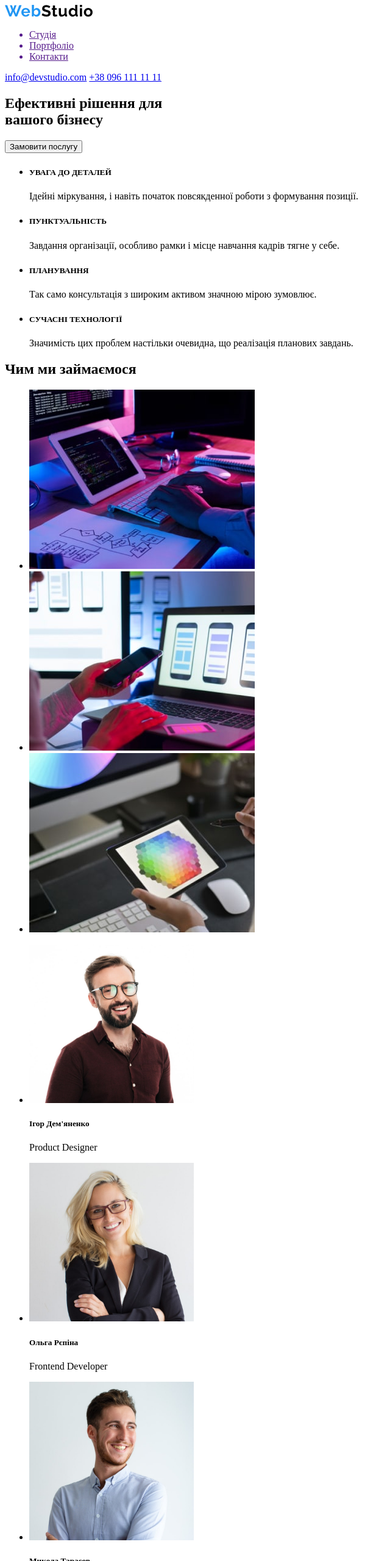
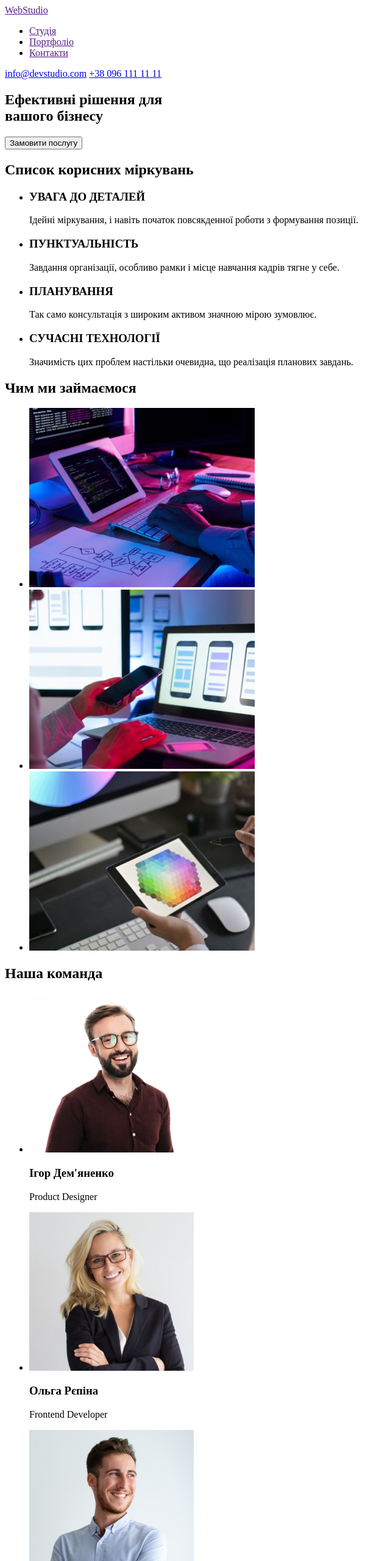
Before and after one commit to VitalyNelyub/goit-markup-hw-01, a plain HTML site: page index.html in a window 1280 px wide. Shown: the top 2560 px of the page at 61% size, without its empty margins (0-640 px from the left). Drawn offline with Linux system fonts and the light colour scheme.

Commit message:
віправлені помилки розмітки

```diff
--- a/index.html
+++ b/index.html
@@ -1,20 +1,26 @@
 <!DOCTYPE html>
-<html lang="ua">
+<html lang="uk">
 <head>
     <meta charset="UTF-8">
     <meta http-equiv="X-UA-Compatible" content="IE=edge">
     <meta name="viewport" content="width=device-width, initial-scale=1.0">
-    <title>Document</title>
+    <title>Студія</title>
 </head>
 <body>
-    <!--Шапка сайту-->
+<!--Шапка сайту-->
     <header>
-        <a href=""><img src="./imeges/webtudio-logo.png" alt="логотип компанії"></a>
+        <a href="">WebStudio</a>
         <nav>
             <ul>
-                <a href=""><li a href="">Студія</li></a>
-                <a href=""> <li a href="">Портфоліо</li></a>
-                <a href=""><li a href="">Контакти</li></a>
+                <li>
+                    <a href="">Студія</a>
+                </li>
+                <li>
+                    <a href="">Портфоліо</a>
+                </li>
+                <li>
+                    <a href="">Контакти</a>
+                </li>
             </ul>
         </nav>
         <a href="mailto:info@devstudio.com">info@devstudio.com</a>
@@ -24,72 +30,70 @@
     <main>
     <section>
         <h1>Ефективні рішення для <br> вашого бізнесу</h1>
-        <button a href="">Замовити послугу</button>
+        <button type="button">Замовити послугу</button>
     </section>
-    <!--Список-->
+<!--Список корисних міркувань-->
     <section>
+        <h2>Список корисних міркувань</h2>
         <ul>
             <li>
-                <h5>УВАГА ДО ДЕТАЛЕЙ</h5>
+                <h3>УВАГА ДО ДЕТАЛЕЙ</h3>
                 <p>Ідейні міркування, і навіть початок повсякденної роботи з формування позиції.</p>
             </li>
             <li>
-                <h5>ПУНКТУАЛЬНІСТЬ</h5>
+                <h3>ПУНКТУАЛЬНІСТЬ</h3>
                 <p>Завдання організації, особливо рамки і місце навчання кадрів тягне у себе.</p>
             </li>
             <li>
-                <h5>ПЛАНУВАННЯ</h5>
+                <h3>ПЛАНУВАННЯ</h3>
                 <p>Так само консультація з широким активом значною мірою зумовлює.</p>
             </li>
             <li>
-                <h5>СУЧАСНІ ТЕХНОЛОГІЇ</h5>
+                <h3>СУЧАСНІ ТЕХНОЛОГІЇ</h3>
                 <p>Значимість цих проблем настільки очевидна, що реалізація планових завдань.</p>
             </li>
         </ul>
     </section>
-    <!--Чим ми займаємося-->
+<!--Чим ми займаємося-->
     <section>
         <h2>Чим ми займаємося</h2>
         <ul>
-            <li><img src="./imeges/box 1-min.jpg" alt="верстка" width="370" height="294"></li>
-            <li><img src="./imeges/box 2-min.jpg" alt="розробка мобільного додатку" width="370" height="294"></li>
-            <li><img src="./imeges/box 3-min.jpg" alt="стилізація сайту" width="370" height="294"></li>
+            <li><img src="./imeges/box-1-min.jpg" alt="верстка" width="370" height="294"></li>
+            <li><img src="./imeges/box-2-min.jpg" alt="розробка мобільного додатку" width="370" height="294"></li>
+            <li><img src="./imeges/box-3-min.jpg" alt="стилізація сайту" width="370" height="294"></li>
         </ul>
     </section>
-    <!--Наша команда-->
+<!--Наша команда-->
     <section>
+        <h2>Наша команда</h2>
         <ul>
             <li>
                 <img src="./imeges/team-card-1-min.jpg" alt="фото члена команди" width="270">
-                    <h5>Ігор Дем'яненко</h5>
+                    <h3>Ігор Дем'яненко</h3>
                         <p lang="en">Product Designer</p>
-                </img>
             </li>
             <li>
                 <img src="./imeges/team-card-2-min.jpg" alt="фото члена команди" width="270">
-                    <h5>Ольга Рєпіна</h5>
+                    <h3>Ольга Рєпіна</h3>
                         <p lang="en">Frontend Developer</p>
-                </img>
             </li>
             <li>
                 <img src="./imeges/team-card-3-min.jpg" alt="фото члена команди" width="270">
-                    <h5>Микола Тарасов</h5>
+                    <h3>Микола Тарасов</h3>
                         <p lang="en">Marketing</p>
-                </img>
             </li>
             <li>
                 <img src="./imeges/team-card-4-min.jpg" alt="фото члена команди" width="270">
-                    <h5>Михайло Єрмаков</h5>
+                    <h3>Михайло Єрмаков</h3>
                         <p lang="en">UI Designer</p>
-                </img>
             </li>
         </ul>
     </section>
     </main>
-    <!--Підвал-->
+<!--Підвал-->
     <footer>
         <section>
-            <a href=""><img src="./imeges/webstudio-footer.png" alt="логотип компанії"></a>
+            <a href="">WebStudio</a>
             <address>
                 <p>м. Київ, пр-т Лесі Українки, 26</p>
                 <p>info@devstudio.com</p>
```
Also changed, not shown: imeges/box-1-min.jpg (renamed from imeges/box 1-min.jpg), imeges/box-2-min.jpg (renamed from imeges/box 2-min.jpg), imeges/box-3-min.jpg (renamed from imeges/box 3-min.jpg), 1 other file.
